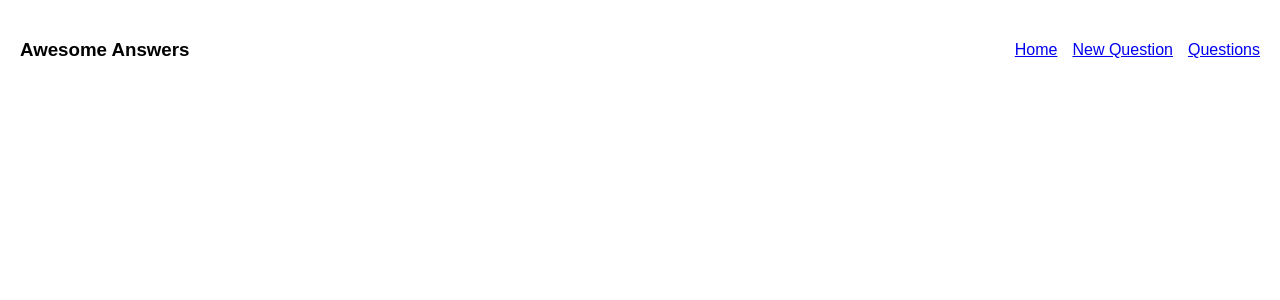
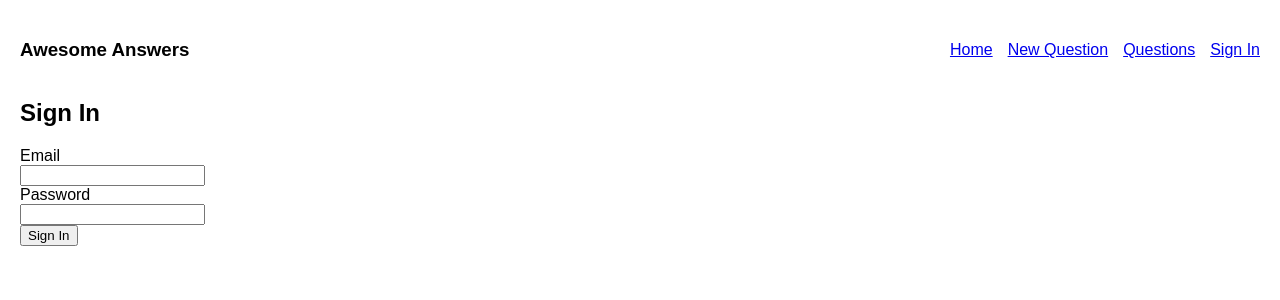
Before and after one commit to CodeCoreYVR/awesome_answers_react_sep_2017, a React (Create React App) app: page /sign_in in a window 1280 px wide. Shown: the top 300 px of the page. Built offline with nearby package versions, Linux system fonts and the light colour scheme.

Commit message:
Add SignInPage, AuthRoute higher-order component to support user auth

```diff
--- a/package.json
+++ b/package.json
@@ -3,6 +3,7 @@
   "version": "0.1.0",
   "private": true,
   "dependencies": {
+    "jwt-decode": "^2.2.0",
     "react": "^16.1.1",
     "react-dom": "^16.1.1",
     "react-router-dom": "^4.2.2",
--- a/src/components/App.js
+++ b/src/components/App.js
@@ -5,28 +5,81 @@ import {
   Switch,
   Link
 } from 'react-router-dom';
+import jwtDecode from 'jwt-decode';
+import AuthRoute from './AuthRoute';
 
 // P A G E S
 import QuestionsIndexPage from './QuestionsIndexPage';
 import QuestionsShowPage from './QuestionsShowPage';
 import QuestionsNewPage from './QuestionsNewPage';
+import SignInPage from './SignInPage';
 
 class App extends Component {
+  constructor (props) {
+    super(props);
+
+    this.state = {
+      user: {}
+    };
+    this.signIn = this.signIn.bind(this);
+  }
+
+  componentDidMount () {
+    this.signIn()
+  }
+
+  signIn () {
+    const jwt = localStorage.getItem('jwt');
+    if (jwt) {
+      const payload = jwtDecode(jwt)
+      this.setState({user: payload})
+    }
+  }
+
+  isSignedIn () {
+    return !!this.state.user.id
+  }
+
+  _renderNavBar () {
+    return (
+      <nav>
+        <h3>Awesome Answers</h3>
+        <Link to="/">Home</Link>
+        <Link to="/questions/new">New Question</Link>
+        <Link to="/questions">Questions</Link>
+        { this.isSignedIn()
+            ? <span>Hello, {this.state.user.first_name}</span>
+            : <Link to="/sign_in">Sign In</Link>
+        }
+      </nav>
+    );
+  }
+
   render () {
     return (
       <Router>
         <div className="App">
-          <nav>
-            <h3>Awesome Answers</h3>
-            <Link to="/">Home</Link>
-            <Link to="/questions/new">New Question</Link>
-            <Link to="/questions">Questions</Link>
-          </nav>
-
+          {this._renderNavBar()}
           <Switch>
-            <Route path="/questions/new" component={QuestionsNewPage} />
-            <Route path="/questions/:id" component={QuestionsShowPage} />
-            <Route path="/questions" component={QuestionsIndexPage} />
+            <AuthRoute
+              isAuthenticated={this.isSignedIn()}
+              path="/questions/new"
+              component={QuestionsNewPage}
+            />
+            <AuthRoute
+              isAuthenticated={this.isSignedIn()}
+              path="/questions/:id"
+              component={QuestionsShowPage}
+            />
+            <AuthRoute
+              isAuthenticated={this.isSignedIn()}
+              path="/questions"
+              component={QuestionsIndexPage}
+            />
+            <Route
+              path="/sign_in"
+              render={props => <SignInPage {...props} onSignIn={this.signIn}/>}
+            />
           </Switch>
         </div>
       </Router>
--- /dev/null
+++ b/src/components/AuthRoute.js
@@ -0,0 +1,26 @@
+import React from 'react';
+import {Route, Redirect} from 'react-router-dom';
+
+function AuthRoute (props) {
+  const {
+    component: Component,
+    isAuthenticated = false,
+    ...restProps
+  } = props;
+
+  return (
+    <Route {...restProps}
+      render={
+        props => {
+          if (isAuthenticated) {
+            return <Component {...props} />
+          } else {
+            return <Redirect to={{pathname: "/sign_in"}} />
+          }
+        }
+      }
+    />
+  )
+}
+
+export default AuthRoute;
--- /dev/null
+++ b/src/components/SignInForm.js
@@ -0,0 +1,35 @@
+import React from 'react';
+
+function SignInForm (props) {
+  const {onSubmit = () => {}} = props;
+
+  const handleSubmit = event => {
+    event.preventDefault();
+    const {currentTarget: form} = event;
+    const formData = new FormData(form);
+    onSubmit({
+      email: formData.get('email'),
+      password: formData.get('password')
+    });
+  }
+
+  return (
+    <form onSubmit={handleSubmit}>
+      <div>
+        <label htmlFor='email'>Email</label> <br />
+        <input type='email' id='email' name='email' />
+      </div>
+
+      <div>
+        <label htmlFor='password'>Password</label> <br />
+        <input type='password' id='password' name='password' />
+      </div>
+
+      <div>
+        <input type='submit' value='Sign In'/>
+      </div>
+    </form>
+  )
+}
+
+export default SignInForm;
--- /dev/null
+++ b/src/components/SignInPage.js
@@ -0,0 +1,38 @@
+import React, {Component} from 'react';
+import SignInForm from './SignInForm';
+import {Token} from '../lib/requests.js';
+
+class SignInPage extends Component {
+  constructor (props) {
+    super(props);
+    this.signInUser = this.signInUser.bind(this);
+  }
+
+  signInUser (params) {
+    const {onSignIn = () => {}} = this.props;
+
+    Token
+      .create(params)
+      .then(data => {
+        if (!data.error) {
+          const {jwt} = data;
+          localStorage.setItem('jwt', jwt);
+          onSignIn();
+          // The `history` prop is only available to components
+          // rendered by the `<Route ... />` component of `react-router-dom`
+          this.props.history.push("/");
+        }
+      })
+  }
+
+  render () {
+    return (
+      <div className="SignInPage">
+        <h2>Sign In</h2>
+        <SignInForm onSubmit={this.signInUser} />
+      </div>
+    )
+  }
+}
+
+export default SignInPage;
--- a/src/lib/requests.js
+++ b/src/lib/requests.js
@@ -1,5 +1,9 @@
 const BASE_URL = 'http://localhost:3000';
 const API_KEY = 'tFf9CEgMi5kxVu-oII56SYh7t6FU2G-o0awm-I1mDsyzUTMLyRk9Y3dtOd0uah5yWKSR3Wv-XpUps_TNcpsXxQ';
+
+function getJwt () {
+  return localStorage.getItem('jwt');
+}
 
 export const Question = {
   create (params) {
@@ -8,7 +12,7 @@ export const Question = {
       {
         method: 'POST',
         headers: {
-          'Authorization': `API_KEY ${API_KEY}`,
+          'Authorization': `JWT ${getJwt()}`,
           'Content-Type': 'application/json'
         },
         body: JSON.stringify(params)
@@ -20,7 +24,7 @@ export const Question = {
     return fetch(
       `${BASE_URL}/api/v1/questions`,
       {
-        headers: {'Authorization': `API_KEY ${API_KEY}`}
+        headers: {'Authorization': `JWT ${getJwt()}`}
       }
     ).then(res => res.json());
   },
@@ -29,8 +33,43 @@ export const Question = {
     return fetch(
       `${BASE_URL}/api/v1/questions/${id}`,
       {
-        headers: {'Authorization': `API_KEY ${API_KEY}`}
+        headers: {'Authorization': `JWT ${getJwt()}`}
       }
     ).then(res => res.json());
   }
 }
+
+export const Token = {
+  create (params) {
+    return fetch(
+      `${BASE_URL}/api/v1/tokens`,
+      {
+        method: 'POST',
+        headers: {
+          'Content-Type': 'application/json'
+        },
+        body: JSON.stringify(params)
+      }
+    ).then(res => {
+      if (res.status === 200) {
+        return res.json();
+      } else {
+        return {error: 'Something went wrong!'};
+      }
+    });
+  }
+}
+
+
+
+
+
+
+
+
+
+
+
+
+
+// bump
```
Also changed, not shown: 1 other file (tests, documents, lock files or other folders).
